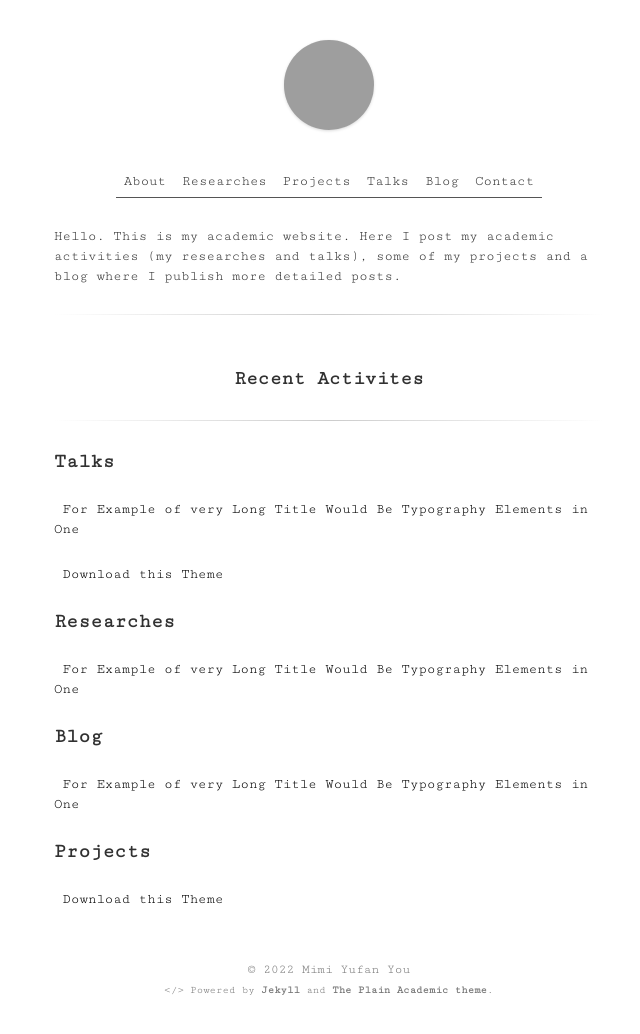
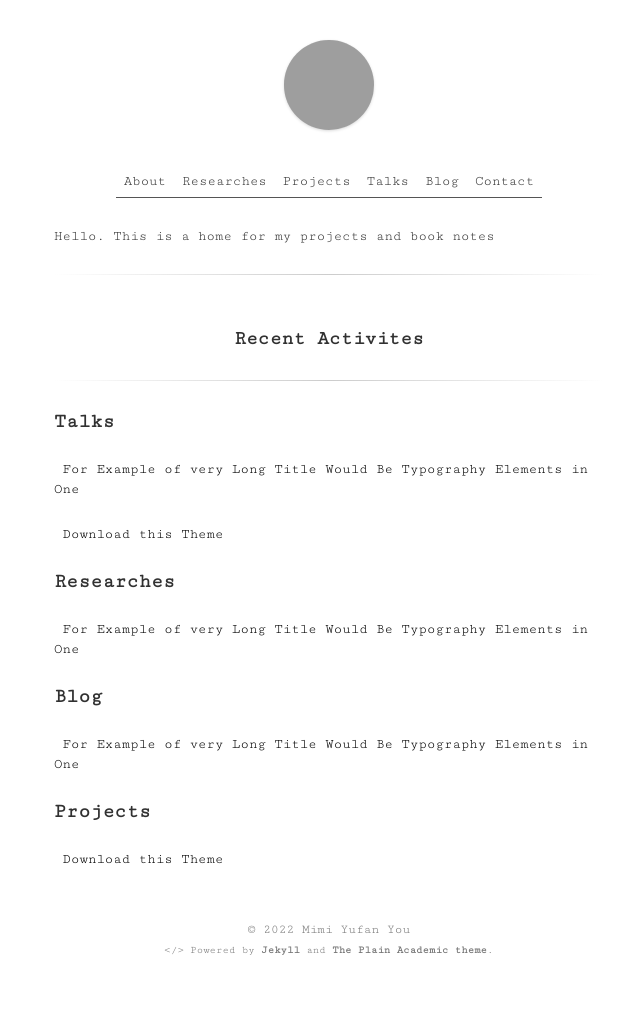
Before and after one commit to mimiyufanyou/mimiyufanyou.github.io, a Jekyll site: the page built from index.html, in a window 1280 px wide, cut to the strip 0-1035 px from the top of the page. Shown: the whole strip, without its empty margins (311-951 px from the left). Built offline with Jekyll 4.4.1, drawn with Linux system fonts in a browser that asks for light colours; after the commit the page ends 995 px from its top, so only the background shows below that; grey boxes are pictures that could not be loaded.

Commit message:
Update index.html

```diff
--- a/index.html
+++ b/index.html
@@ -6,8 +6,7 @@ layout: default
 
 Hello.
 
-This is my academic website. Here I post my academic activities (my researches
-and talks), some of my projects and a blog where I publish more detailed posts.
+This is a home for my projects and book notes
 
 <div class="divider"></div>
 
```
